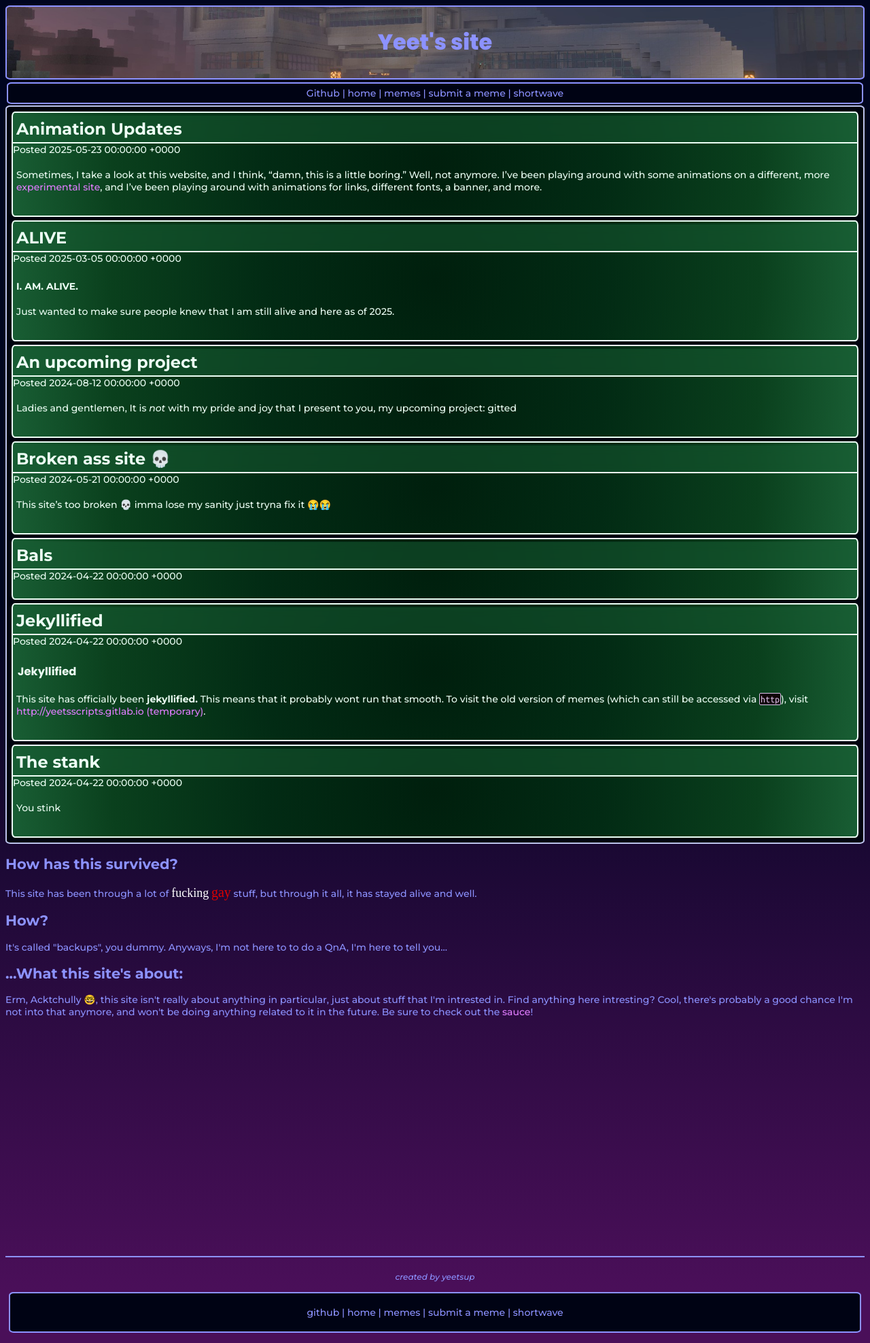
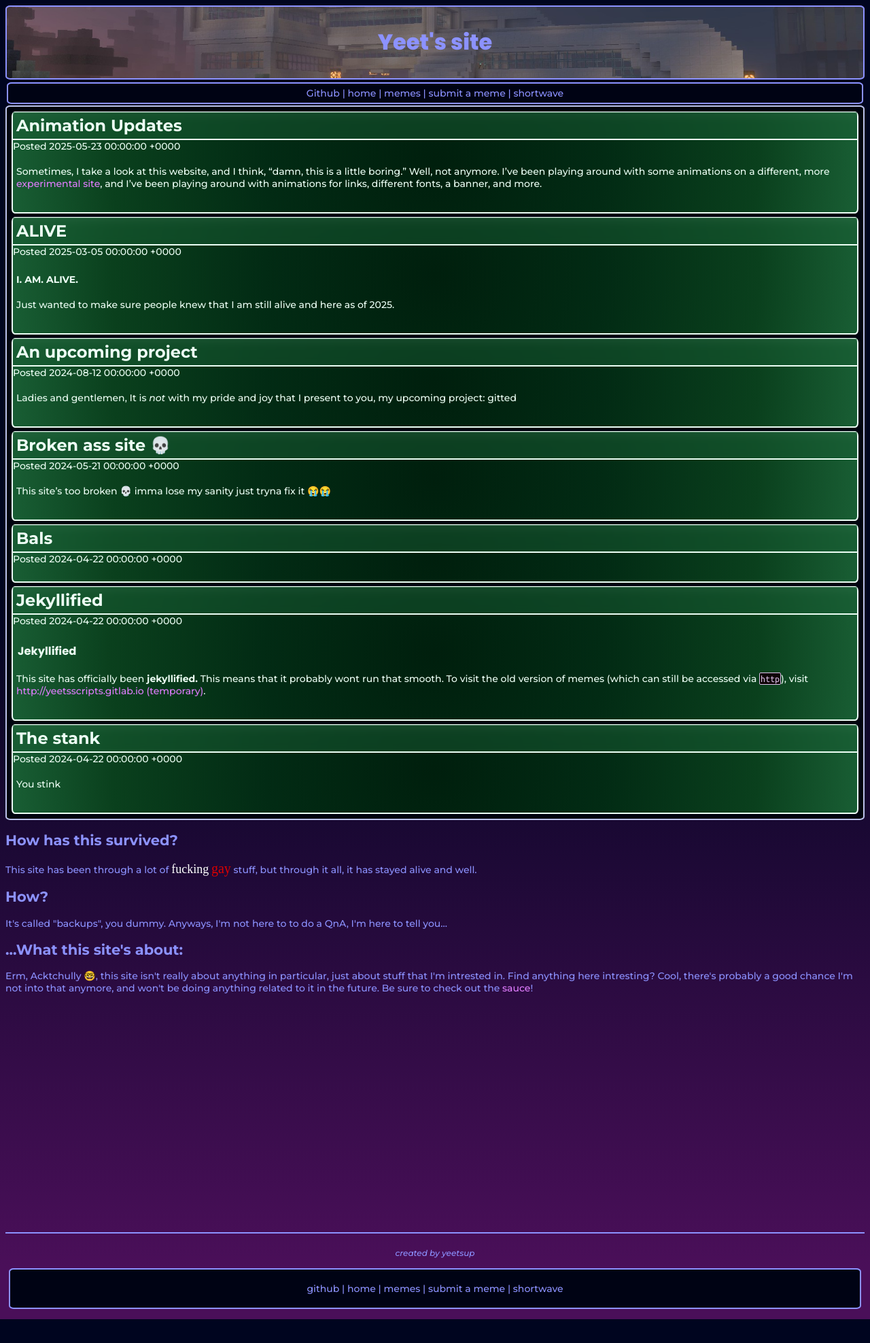
Before and after one commit to yeetssite/yeetssite.github.io, a Jekyll site: the page built from index.html, in a window 1280 px wide. Shown: the whole page at 68% size. Built offline with Jekyll 4.4.1, drawn with Linux system fonts in a browser that asks for light colours; some web fonts are replaced; a script that is not in the unit is left out; after the commit the page ends 1940 px from its top, so only the background shows below that.

Commit message:
Why is it even like that

```diff
--- a/assets/css/base.css
+++ b/assets/css/base.css
@@ -334,7 +334,7 @@ video {
 	font-size: 24px;
 	font-weight: 700;
 	padding: 5px;
-  margin-top: -10px;
+  margin-top: -15px;
 	border-bottom: 2px solid #edfff5;
 	margin-right: auto;
 	margin-left: auto;
```
